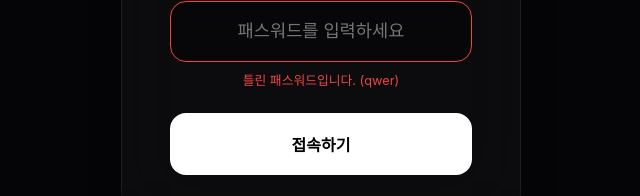
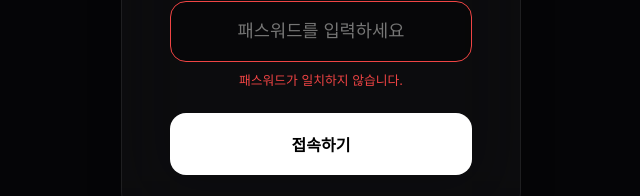
Before and after one commit to inmybag/test1, a Next.js app: page / in a window 1280 px wide. Both pictures are taken after typing "Sample123" into the empty fields and a click on the button "접속하기". Shown: the part 403-599 px from the top of the page, without its empty margins (319-959 px from the left). Built offline with nearby package versions, Linux system fonts and the light colour scheme.

Commit message:
fix: remove password hint from login error message

```diff
--- a/src/components/LoginGuard.js
+++ b/src/components/LoginGuard.js
@@ -60,7 +60,7 @@ export default function LoginGuard({ children }) {
               className={error ? 'error' : ''}
               autoFocus
             />
-            {error && <p className="error-text">틀린 패스워드입니다. (qwer)</p>}
+            {error && <p className="error-text">패스워드가 일치하지 않습니다.</p>}
             <button type="submit">접속하기</button>
           </form>
         </div>
```
